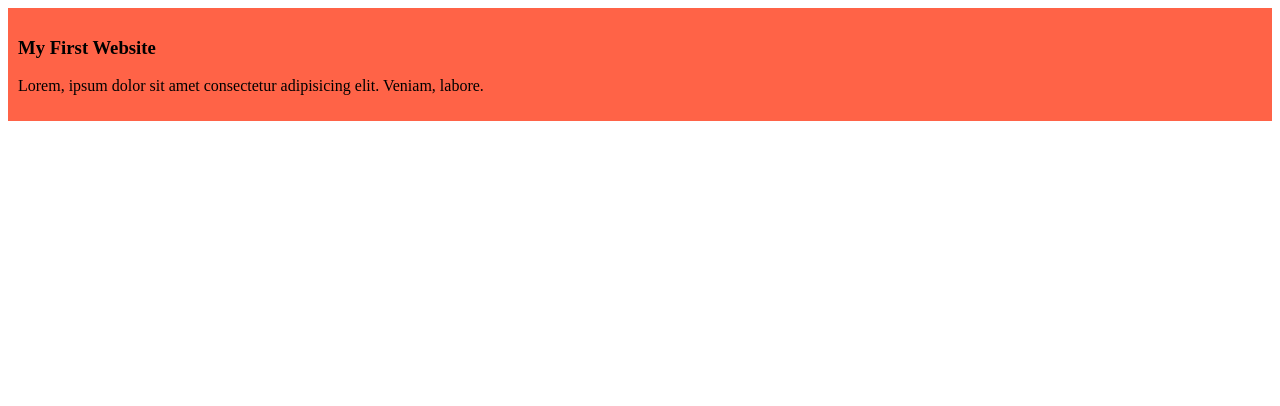
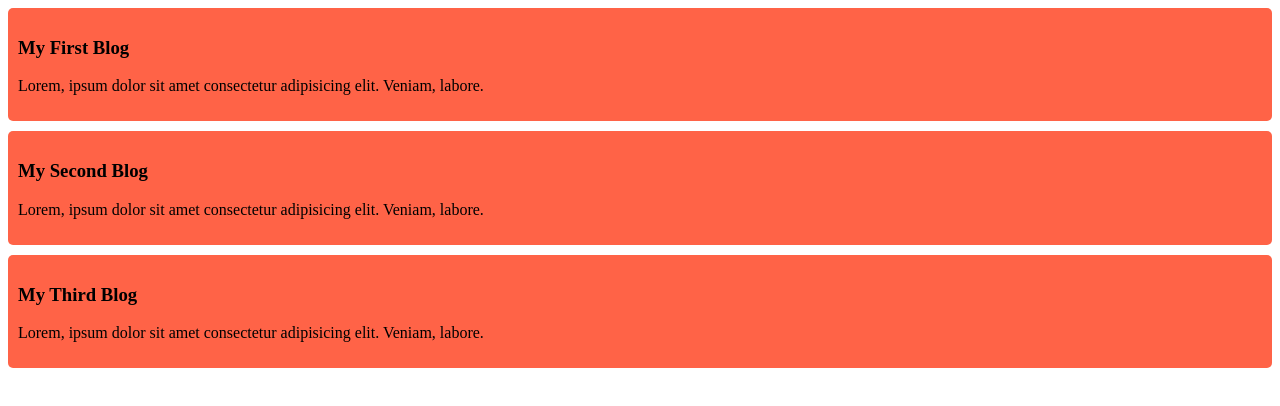
Before and after one commit to rasidahmedraiyan/my-simple-website, a plain HTML site: page index.html in a window 1280 px wide. Drawn offline with Linux system fonts and the light colour scheme.

Commit message:
Add First and Second Blog

```diff
--- a/index.html
+++ b/index.html
@@ -7,7 +7,15 @@
 </head>
 <body>
     <div>
-        <h3>My First Website</h3>
+        <h3>My First Blog</h3>
+        <p>Lorem, ipsum dolor sit amet consectetur adipisicing elit. Veniam, labore.</p>
+    </div>
+    <div>
+        <h3>My Second Blog</h3>
+        <p>Lorem, ipsum dolor sit amet consectetur adipisicing elit. Veniam, labore.</p>
+    </div>
+    <div>
+        <h3>My Third Blog</h3>
         <p>Lorem, ipsum dolor sit amet consectetur adipisicing elit. Veniam, labore.</p>
     </div>
 </body>
--- a/styles/blog.css
+++ b/styles/blog.css
@@ -1,4 +1,6 @@
 div{
     background-color: tomato;
     padding: 10px;
+    margin-bottom: 10px;
+    border-radius: 5px;
 }
```
